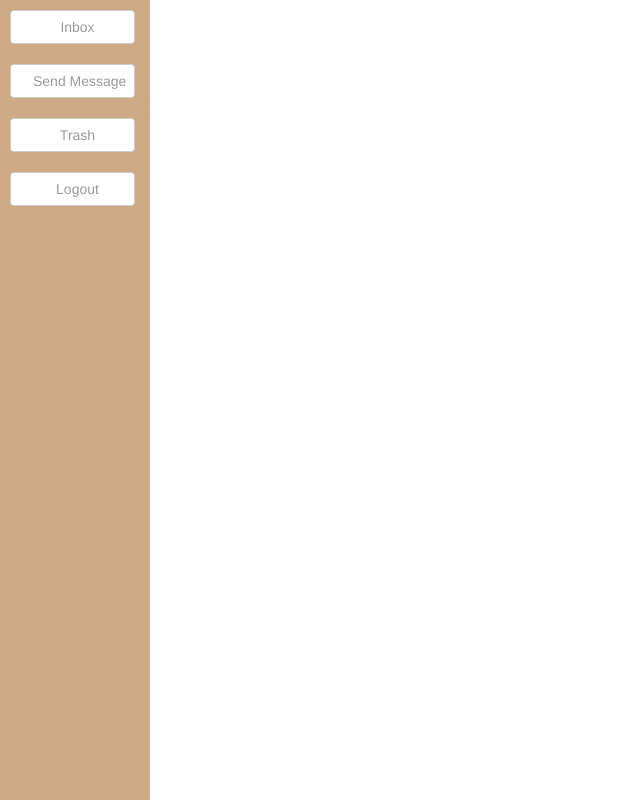
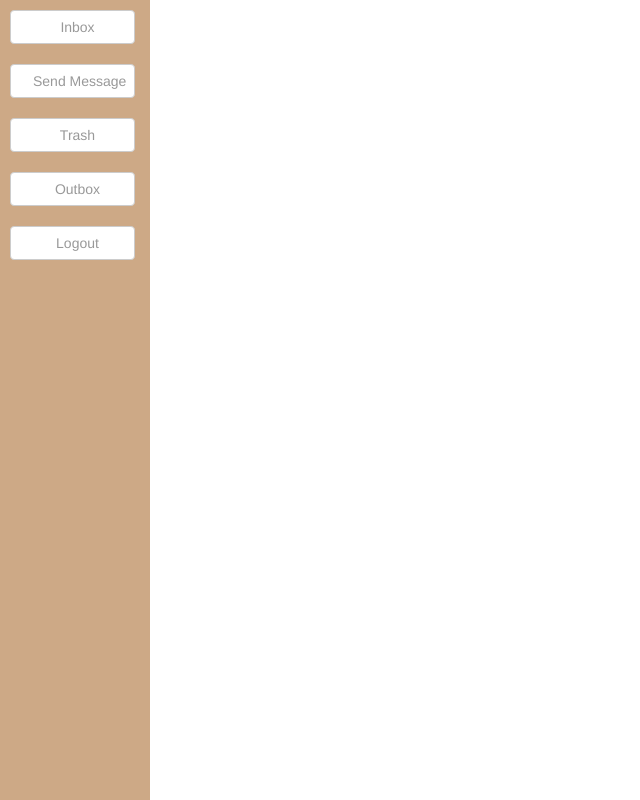
Before and after one commit to ahicks92/simplemail, a Django app: template cen4010/simplemail/templates/simplemail/folder.html in a window 1280 px wide. Shown: the whole page, without its empty margins (0-640 px from the left). Run offline with Django 3.2, Linux system fonts and the light colour scheme; the template is opened without the code that fills it, so the values that code supplies are empty; some libraries are stand-ins or nearby versions.

Commit message:
added href to trash and outbox buttons

```diff
--- a/cen4010/simplemail/templates/simplemail/base_application.html
+++ b/cen4010/simplemail/templates/simplemail/base_application.html
@@ -12,7 +12,8 @@
     <ul class="sidebar-nav">
         <li class="side-btn"><a href="{%url 'inbox'%}" class="btn btn-default">Inbox</a></li>
         <li class="side-btn"><a href="{%url 'send_message'%}" class="btn btn-default">Send Message</a></li>
-        <li class="side-btn"><a class="btn btn-default">Trash</a></li>
+        <li class="side-btn"><a href="{%url 'trash'%}" class="btn btn-default">Trash</a></li>
+        <li class="side-btn"><a href="{%url 'outbox'%}" class="btn btn-default">Outbox</a></li>
         <li class="side-btn"><a class="btn btn-default">Logout</a></li>
     </ul>
 {% endblock sidebar %}
```
